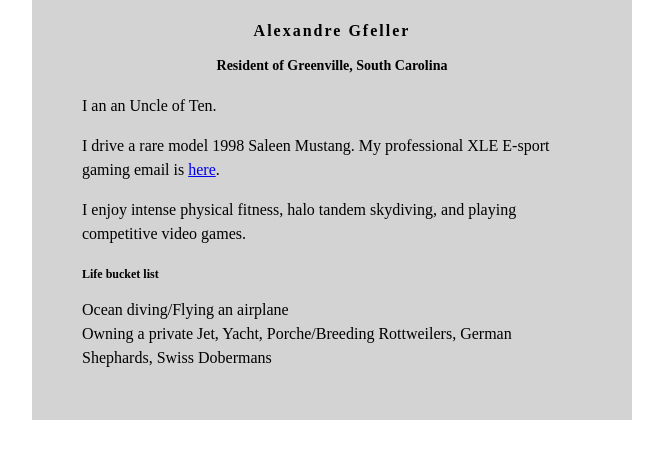
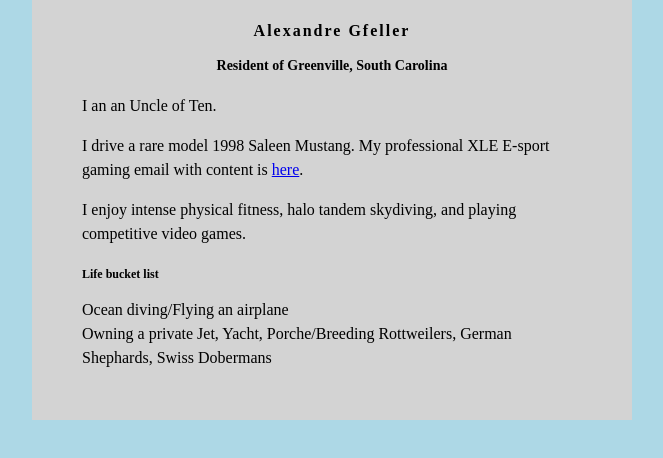
Before and after one commit to Xgfeller5/Xgfeller5.github.io, a plain HTML site: page index.html in a window 1280 px wide. Shown: the whole page, without its empty margins (308-971 px from the left). Drawn offline with Linux system fonts and the light colour scheme.

Commit message:
Update index.html

```diff
--- a/index.html
+++ b/index.html
@@ -2,7 +2,7 @@
 <head>
 <style>
 body {
-    background: lightpurple;
+    background: lightblue;
     font-family: Times New Roman;
 }
 #content {
@@ -35,7 +35,7 @@ h3 {
 
          <p>I an an Uncle of Ten.</p>
          <p>
-            I drive a rare model 1998 Saleen Mustang. My professional XLE E-sport gaming email is
+            I drive a rare model 1998 Saleen Mustang. My professional XLE E-sport gaming email with content is
             <a href="mailto:<X_master700@outlook.com">here</a>.
          </p>
          <p>
```
